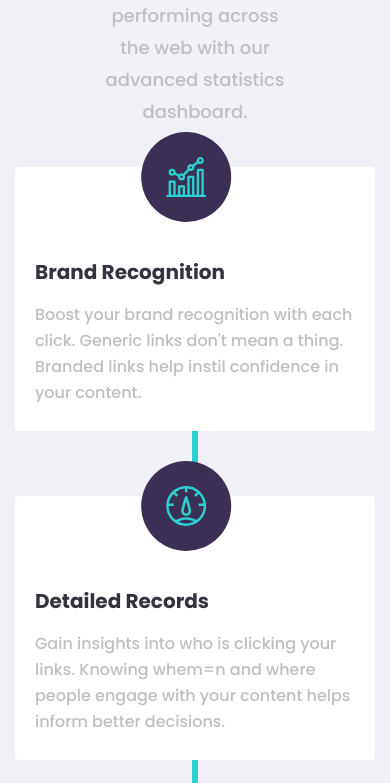
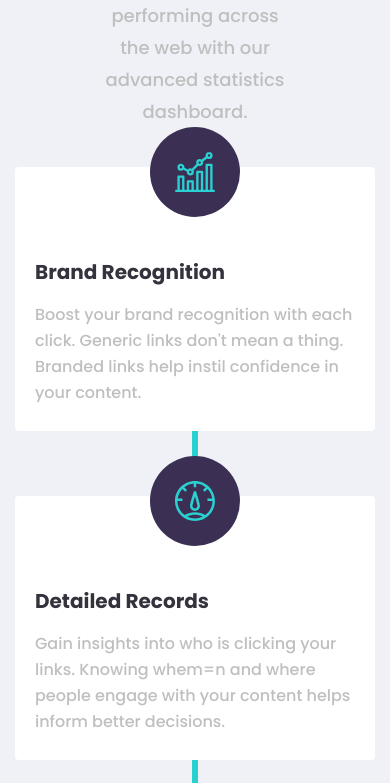
Before and after one commit to giovanna-mrosa/frontendMentor-shortly, a React (Create React App) app: page / in a window 390 px wide. Shown: the part 1380-2163 px from the top of the page. Built offline with nearby package versions, Linux system fonts and the light colour scheme.

Commit message:
settings

```diff
--- a/src/components/SecondSection/styles.scss
+++ b/src/components/SecondSection/styles.scss
@@ -117,11 +117,19 @@
           flex-direction: column;
 
           .card-box {
+            align-items: center;
+            width: 100%;
+
+            h4 {
+              width: 100%;
+              text-align: left;
+            }
+
             .dot-icon {
               width: 70px;
               height: 70px;
               padding: 45px;
-              transform: translateY(-35px) translateX(118%);
+              transform: translateY(-40px);
             }
           }
         }
```
